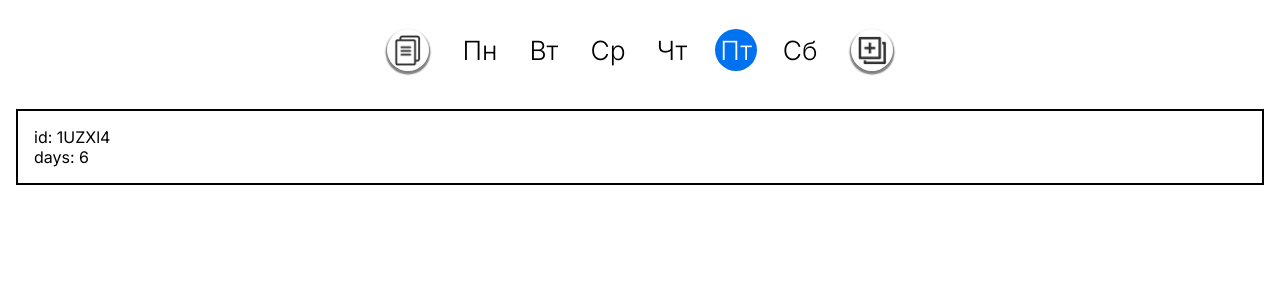
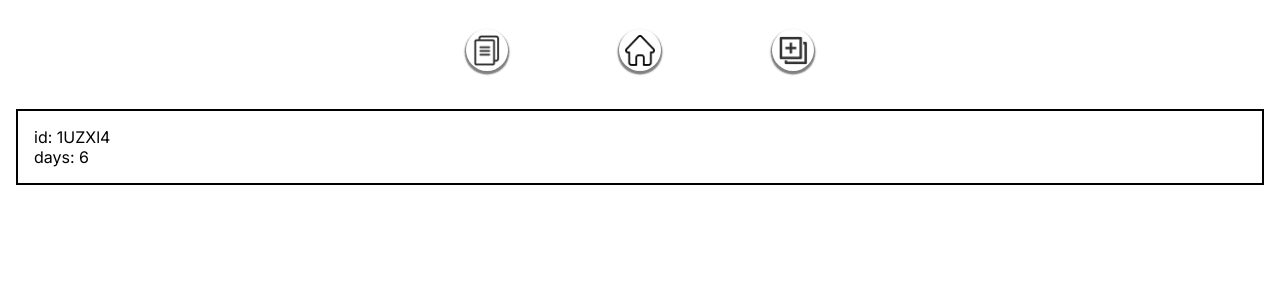
Before and after one commit to stinger222/edu-schedule-constructor, a React (Create React App) app: page /#/composed in a window 1280 px wide. Shown: the top 300 px of the page. Built offline with nearby package versions, Linux system fonts and the light colour scheme.

Commit message:
Add secondary header without day selection

```diff
--- a/src/components/Header/Header.styled.ts
+++ b/src/components/Header/Header.styled.ts
@@ -9,6 +9,10 @@ export const StyledHeader = styled.header`
 	display: flex;
 	justify-content: space-between;
 	align-items: center;
+
+	&.secondary {
+		padding-inline: 5em;
+	}
 
 	@media (max-width: 360px) {
 		& {
--- /dev/null
+++ b/src/components/Header/HeaderSecondary.tsx
@@ -0,0 +1,22 @@
+import IconButton from "../IconButton/IconButton";
+import { StyledHeader } from "./Header.styled";
+import { memo } from "react";
+import { Link } from "react-router-dom";
+
+const HeaderSecondary = memo(() => {
+	return (
+		<StyledHeader className="secondary">
+			<Link to='/composed'>
+				<IconButton title="Cоставленные расписания" iconPath={require('../../assets/schedules-icon.png')} />
+			</Link>
+
+			<Link to='/'>
+				<IconButton title="На главную" iconPath={require('../../assets/home-icon.png')} />
+			</Link>
+
+			<IconButton title="Меню" iconPath={require('../../assets/add-icon.png')} />
+		</StyledHeader>
+	)
+})
+
+export default HeaderSecondary
--- a/src/components/IconButton/IconButton.styled.ts
+++ b/src/components/IconButton/IconButton.styled.ts
@@ -12,6 +12,7 @@ export const StyledIconButton = styled.button`
 	border-radius: 50%;
 	border: none;
 	box-shadow: 0 0.15em 0.1em 0.1em rgb(0 0 0 / 50%);
+	cursor: pointer;
 
 	&:active {
 		transform: scale(0.97);
--- a/src/components/pages/ComposedSchedules/ComposedSchedules.tsx
+++ b/src/components/pages/ComposedSchedules/ComposedSchedules.tsx
@@ -1,9 +1,10 @@
 import Header from "../../Header/Header"
+import HeaderSecondary from "../../Header/HeaderSecondary"
 import ComposedSchedulesList from "./ComposedSchedulesList"
 
 const ComposedSchedules = () => {
 	return <>
-		<Header /> {/* There will be different header type */}
+		<HeaderSecondary />
 		<ComposedSchedulesList />
 	</>
 }
```
Also changed, not shown: src/assets/home-icon.png (added).
